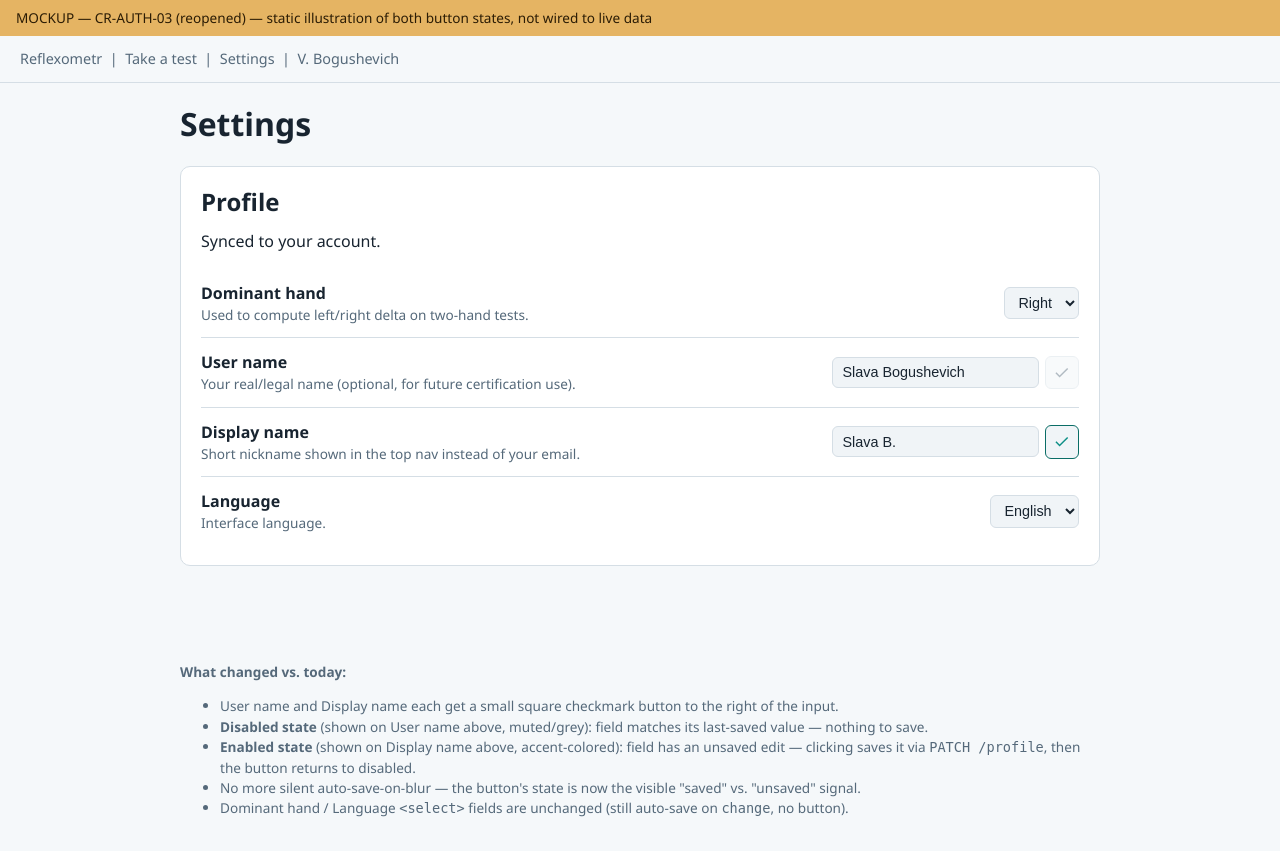
After one commit to SlavaBogu1/reflexometr_web, a PHP site: page /client/prototype-settings-namefields-savebutton.html in a window 1280 px wide. The commit adds this page. Run offline with PHP 8.4, Linux system fonts and the light colour scheme.

Commit message:
Sprint 10: mouse hit-box expansion, "Take a test" hierarchy fix, profile save-button UX
Three independent ClientTeam-only fixes, all Tester-validated live against
a real backend, no defects:

- CR-TEST-22: mouse response hit-box on Simple Visual Reaction Time now
  covers the full .stimulus-stage card, not just the .orb circle.
- CR-UI-25: "Take a test" page drops its intro paragraph; category chip is
  now the bright/accent one, version chip the muted one (admin Library
  table's version chip unaffected).
- CR-AUTH-03 (reopened): profile name fields replace change-event auto-save
  (which missed non-blur navigate-aways) with an explicit per-field
  checkmark save button, fixing the originally-reported silent-data-loss
  regression.

Co-Authored-By: Claude Sonnet 5 <noreply@anthropic.com>

```diff
--- a/client/css/style.css
+++ b/client/css/style.css
@@ -158,7 +158,13 @@ h1, h2, h3 { line-height: 1.25; }
   color: var(--color-text-dim);
   margin-right: 0.3rem;
 }
-.chip.version { color: var(--color-accent); border-color: var(--color-accent-dim); }
+/* CR-UI-25: .category-highlight is a separate class from .version (not merged)
+   so the admin Library table's version chip (js/library.js) keeps its current
+   bright style unaffected by any future divergence — but both share the same
+   accent color/border via this combined selector rather than duplicating the
+   two declarations. */
+.chip.version, .chip.category-highlight { color: var(--color-accent); border-color: var(--color-accent-dim); }
+.chip.category-highlight { font-weight: 600; }
 
 .field-row {
   display: flex;
--- a/client/js/input-capture.js
+++ b/client/js/input-capture.js
@@ -12,6 +12,11 @@
    * Watch a single input channel until stopped or (optionally) until it fires once.
    * spec: { type: "keyboard", code } | { type: "mouse", target } | { type: "gamepad", index }
    * onFire(perfNowTimestamp) is called every time the channel is actuated while active.
+   *
+   * For type: "mouse", pass the outer stage/card container as `target`, not an inner
+   * stimulus graphic — `mousedown` bubbles up from any descendant, so binding to the
+   * full visible card (not just e.g. the response circle) gives the whole card a hit
+   * area matching what the user sees as clickable (CR-TEST-22).
    */
   function watch(spec, onFire) {
     var active = true;
--- a/client/js/locales/de.js
+++ b/client/js/locales/de.js
@@ -221,6 +221,7 @@
     "settings.press_prompt": "Taste drücken…",
     "settings.press_prompt_gamepad": "Gamepad-Taste drücken…",
     "settings.saved": "Gespeichert.",
+    "settings.savefield.label": "Speichern",
     "settings.reset": "Auf Standard zurücksetzen",
     "settings.login_note": "Melde dich an, um deine Sprache und dominante Hand geräteübergreifend zu synchronisieren.",
     "settings.synced_note": "Sprache und dominante Hand sind mit deinem Konto synchronisiert.",
@@ -279,7 +280,6 @@
     "admin_results.status.rejected": "Abgelehnt",
 
     "browse.title": "Test durchführen",
-    "browse.intro": "Wähle unten einen R-Test aus. Gerät und Tastenbelegung stammen aus den Einstellungen.",
     "browse.start": "Start",
     "browse.empty": "Noch keine aktiven R-Tests verfügbar.",
     "browse.current_version": "aktuelle Version",
--- a/client/js/locales/en.js
+++ b/client/js/locales/en.js
@@ -221,6 +221,7 @@
     "settings.press_prompt": "Press a key…",
     "settings.press_prompt_gamepad": "Press a gamepad button…",
     "settings.saved": "Saved.",
+    "settings.savefield.label": "Save",
     "settings.reset": "Reset to defaults",
     "settings.login_note": "Log in to sync your language and dominant hand to your account across devices.",
     "settings.synced_note": "Language and dominant hand are synced to your account.",
@@ -279,7 +280,6 @@
     "admin_results.status.rejected": "Rejected",
 
     "browse.title": "Take a test",
-    "browse.intro": "Pick an r-test below. Your device and key bindings come from Settings.",
     "browse.start": "Start",
     "browse.empty": "No active r-tests are available yet.",
     "browse.current_version": "current version",
--- a/client/js/locales/es.js
+++ b/client/js/locales/es.js
@@ -221,6 +221,7 @@
     "settings.press_prompt": "Pulsa una tecla…",
     "settings.press_prompt_gamepad": "Pulsa un botón del mando…",
     "settings.saved": "Guardado.",
+    "settings.savefield.label": "Guardar",
     "settings.reset": "Restablecer valores predeterminados",
     "settings.login_note": "Inicia sesión para sincronizar tu idioma y tu mano dominante en todos tus dispositivos.",
     "settings.synced_note": "El idioma y la mano dominante están sincronizados con tu cuenta.",
@@ -279,7 +280,6 @@
     "admin_results.status.rejected": "Rechazado",
 
     "browse.title": "Hacer una prueba",
-    "browse.intro": "Elige un r-test a continuación. Tu dispositivo y asignación de teclas vienen de Ajustes.",
     "browse.start": "Empezar",
     "browse.empty": "Aún no hay r-tests activos disponibles.",
     "browse.current_version": "versión actual",
--- a/client/js/locales/fr.js
+++ b/client/js/locales/fr.js
@@ -221,6 +221,7 @@
     "settings.press_prompt": "Appuyez sur une touche…",
     "settings.press_prompt_gamepad": "Appuyez sur un bouton de manette…",
     "settings.saved": "Enregistré.",
+    "settings.savefield.label": "Enregistrer",
     "settings.reset": "Réinitialiser aux valeurs par défaut",
     "settings.login_note": "Connectez-vous pour synchroniser votre langue et votre main dominante entre appareils.",
     "settings.synced_note": "La langue et la main dominante sont synchronisées avec votre compte.",
@@ -279,7 +280,6 @@
     "admin_results.status.rejected": "Rejeté",
 
     "browse.title": "Passer un test",
-    "browse.intro": "Choisissez un r-test ci-dessous. Votre périphérique et vos raccourcis proviennent des Paramètres.",
     "browse.start": "Démarrer",
     "browse.empty": "Aucun r-test actif disponible pour le moment.",
     "browse.current_version": "version actuelle",
--- a/client/js/locales/ru.js
+++ b/client/js/locales/ru.js
@@ -221,6 +221,7 @@
     "settings.press_prompt": "Нажмите клавишу…",
     "settings.press_prompt_gamepad": "Нажмите кнопку геймпада…",
     "settings.saved": "Сохранено.",
+    "settings.savefield.label": "Сохранить",
     "settings.reset": "Сброс по умолчанию",
     "settings.login_note": "Войдите, чтобы синхронизировать язык и доминирующую руку с вашей учетной записью на разных устройствах.",
     "settings.synced_note": "Язык и доминирующая рука синхронизированы с вашей учетной записью.",
@@ -279,7 +280,6 @@
     "admin_results.status.rejected": "Отклонено",
 
     "browse.title": "Пройти тест",
-    "browse.intro": "Выберите тест ниже. Ваше устройство и привязки клавиш берутся из настроек.",
     "browse.start": "Начать",
     "browse.empty": "Пока нет активных тестов.",
     "browse.current_version": "текущая версия",
--- a/client/js/locales/zh-Hans.js
+++ b/client/js/locales/zh-Hans.js
@@ -221,6 +221,7 @@
     "settings.press_prompt": "请按一个键…",
     "settings.press_prompt_gamepad": "请按手柄上的一个按钮…",
     "settings.saved": "已保存。",
+    "settings.savefield.label": "保存",
     "settings.reset": "恢复默认设置",
     "settings.login_note": "登录后可在各设备间同步你的语言和惯用手设置。",
     "settings.synced_note": "语言和惯用手设置已与你的账户同步。",
@@ -279,7 +280,6 @@
     "admin_results.status.rejected": "已拒绝",
 
     "browse.title": "进行测试",
-    "browse.intro": "从下方选择一个反应测试。你的设备和按键绑定来自设置。",
     "browse.start": "开始",
     "browse.empty": "目前还没有可用的启用中反应测试。",
     "browse.current_version": "当前版本",
--- /dev/null
+++ b/client/prototype-settings-namefields-savebutton.html
@@ -0,0 +1,100 @@
+<!doctype html>
+<html lang="en">
+<head>
+  <meta charset="utf-8">
+  <meta name="viewport" content="width=device-width, initial-scale=1">
+  <title>CR-AUTH-03 mockup — Profile name fields, per-field checkmark save button</title>
+  <link rel="stylesheet" href="css/style.css">
+  <style>
+    .mockup-note { background: var(--color-warn); color: #2b1c05; padding: 0.5rem 1rem; font-size: 0.85rem; }
+    /* Mockup-only: the new save-button element this CR introduces next to each
+       of the two text fields. */
+    .field-input-row { display: flex; align-items: center; gap: 0.4rem; }
+    .save-btn {
+      display: inline-flex; align-items: center; justify-content: center;
+      width: 2.1rem; height: 2.1rem; flex: 0 0 auto;
+      background: var(--color-surface-alt); border: 1px solid var(--color-border);
+      border-radius: 6px; color: var(--color-text-dim); cursor: pointer; padding: 0;
+    }
+    .save-btn svg { width: 1.1rem; height: 1.1rem; }
+    .save-btn:disabled { opacity: 0.45; cursor: not-allowed; }
+    .save-btn.enabled { color: var(--color-accent); border-color: var(--color-accent-dim); cursor: pointer; opacity: 1; }
+    .save-btn.enabled:hover { background: var(--color-accent); color: #05201d; }
+  </style>
+</head>
+<body>
+  <div class="mockup-note">MOCKUP — CR-AUTH-03 (reopened) — static illustration of both button states, not wired to live data</div>
+  <div id="site-nav" style="padding:0.75rem 1.25rem; border-bottom:1px solid var(--color-border); color:var(--color-text-dim); font-size:0.9rem;">
+    Reflexometr &nbsp;|&nbsp; Take a test &nbsp;|&nbsp; Settings &nbsp;|&nbsp; V. Bogushevich
+  </div>
+
+  <main class="container">
+    <h1>Settings</h1>
+
+    <div class="card">
+      <h2>Profile</h2>
+      <p class="field-desc" style="margin-top:-0.5rem; margin-bottom:1rem;">Synced to your account.</p>
+
+      <div class="field-row">
+        <div>
+          <label>Dominant hand</label>
+          <div class="field-desc">Used to compute left/right delta on two-hand tests.</div>
+        </div>
+        <select><option>Right</option></select>
+      </div>
+
+      <!-- CR-AUTH-03 change: each text field gets its own checkmark save button. -->
+      <div class="field-row">
+        <div>
+          <label>User name</label>
+          <div class="field-desc">Your real/legal name (optional, for future certification use).</div>
+        </div>
+        <div class="field-input-row">
+          <input type="text" value="Slava Bogushevich" maxlength="100">
+          <!-- State: unedited since last save -> button disabled -->
+          <button class="save-btn" disabled aria-label="Save" title="No changes to save">
+            <svg viewBox="0 0 24 24" fill="none" stroke="currentColor" stroke-width="2">
+              <path d="M4 12l5 5L20 6"/>
+            </svg>
+          </button>
+        </div>
+      </div>
+
+      <div class="field-row">
+        <div>
+          <label>Display name</label>
+          <div class="field-desc">Short nickname shown in the top nav instead of your email.</div>
+        </div>
+        <div class="field-input-row">
+          <input type="text" value="Slava B.">
+          <!-- State: user has typed an unsaved edit -> button enabled/accent -->
+          <button class="save-btn enabled" aria-label="Save" title="Click to save">
+            <svg viewBox="0 0 24 24" fill="none" stroke="currentColor" stroke-width="2">
+              <path d="M4 12l5 5L20 6"/>
+            </svg>
+          </button>
+        </div>
+      </div>
+
+      <div class="field-row">
+        <div>
+          <label>Language</label>
+          <div class="field-desc">Interface language.</div>
+        </div>
+        <select><option>English</option></select>
+      </div>
+    </div>
+  </main>
+
+  <div style="max-width:960px; margin:2rem auto; padding:0 1.25rem; color:var(--color-text-dim); font-size:0.85rem;">
+    <p><strong>What changed vs. today:</strong></p>
+    <ul>
+      <li>User name and Display name each get a small square checkmark button to the right of the input.</li>
+      <li><strong>Disabled state</strong> (shown on User name above, muted/grey): field matches its last-saved value — nothing to save.</li>
+      <li><strong>Enabled state</strong> (shown on Display name above, accent-colored): field has an unsaved edit — clicking saves it via <code>PATCH /profile</code>, then the button returns to disabled.</li>
+      <li>No more silent auto-save-on-blur — the button's state is now the visible "saved" vs. "unsaved" signal.</li>
+      <li>Dominant hand / Language <code>&lt;select&gt;</code> fields are unchanged (still auto-save on <code>change</code>, no button).</li>
+    </ul>
+  </div>
+</body>
+</html>
```
Also changed, not shown: client/browse.html (+7 -3 lines), client/js/settings-page.js (+56 -8 lines), client/js/tests/simple-reaction.js (+5 -1 lines), client/prototype-browse-hierarchy-refresh.html (added, +67 -0 lines), client/settings.html (+39 -3 lines).
